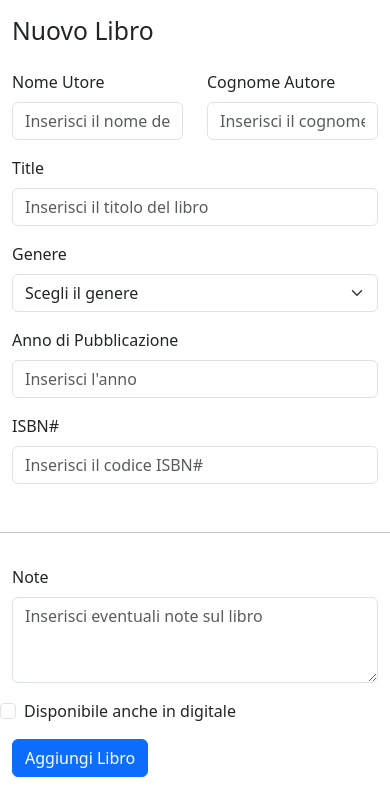
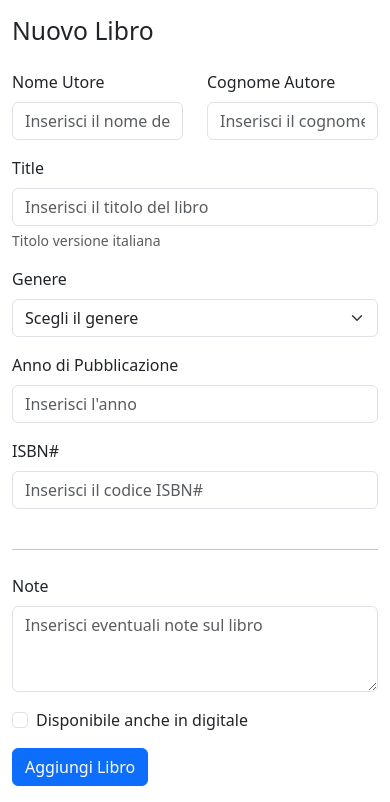
Before and after one commit to FilippoGraziano/html-css-bootstrap-dashboard, a plain HTML site: page index(2).html in a window 390 px wide. Shown: the part 105-907 px from the top of the page. Drawn offline with nearby package versions, Linux system fonts and the light colour scheme.

Commit message:
add responsive to page

```diff
--- a/index(2).html
+++ b/index(2).html
@@ -83,6 +83,7 @@
             <div class="col-12 mb-3">
                 <label for="title" class="form-label">Title</label>
                 <input type="text" class="form-control" id="title" placeholder="Inserisci il titolo del libro">
+                <div id="title-help" class="form-text">Titolo versione italiana</div>
             </div>
 
             <!--r gender selector -->
@@ -97,34 +98,38 @@
             </div>
 
             <!--r age of pubblication -->
-            <div class="col-12 mb-3">
+            <div class="col-12 col-lg-4 mb-3">
                 <label for="pubblication-age" class="form-label">Anno di Pubblicazione</label>
                 <input type="text" class="form-control" id="pubblication-age" placeholder="Inserisci l'anno">
             </div>
 
             <!--r code ISBN# -->
-            <div class="col mb-5">
+            <div class="col mb-4">
                 <label for="ISBN#" class="form-label">ISBN#</label>
                 <input type="text" class="form-control" id="ISBN#" placeholder="Inserisci il codice ISBN#">
             </div>
 
-            <hr>
+            <div class="col-12 mb-2">
+                <hr>
+            </div>
 
             <!--r note -->
-            <div class="col-12 my-3">
+            <div class="col-12 mb-3">
                 <label for="note" class="form-label">Note</label>
                 <textarea class="form-control" id="note" rows="3"
                     placeholder="Inserisci eventuali note sul libro"></textarea>
             </div>
 
             <!--r check button "available" -->
-            <div class="form-check mb-3">
-                <label class="form-check-label" for="check-default">Disponibile anche in digitale</label>
-                <input class="form-check-input" type="checkbox" value="" id="check-default">
+            <div class="col-12">
+                <div class="form-check mb-3">
+                    <label class="form-check-label" for="check-default">Disponibile anche in digitale</label>
+                    <input class="form-check-input" type="checkbox" value="" id="check-default">
+                </div>
             </div>
 
             <!--r submit button -->
-            <div class="mb-3">
+            <div class="col mb-3">
                 <button type="submit" class="btn btn-primary">Aggiungi Libro</button>
             </div>
         </form>
```
